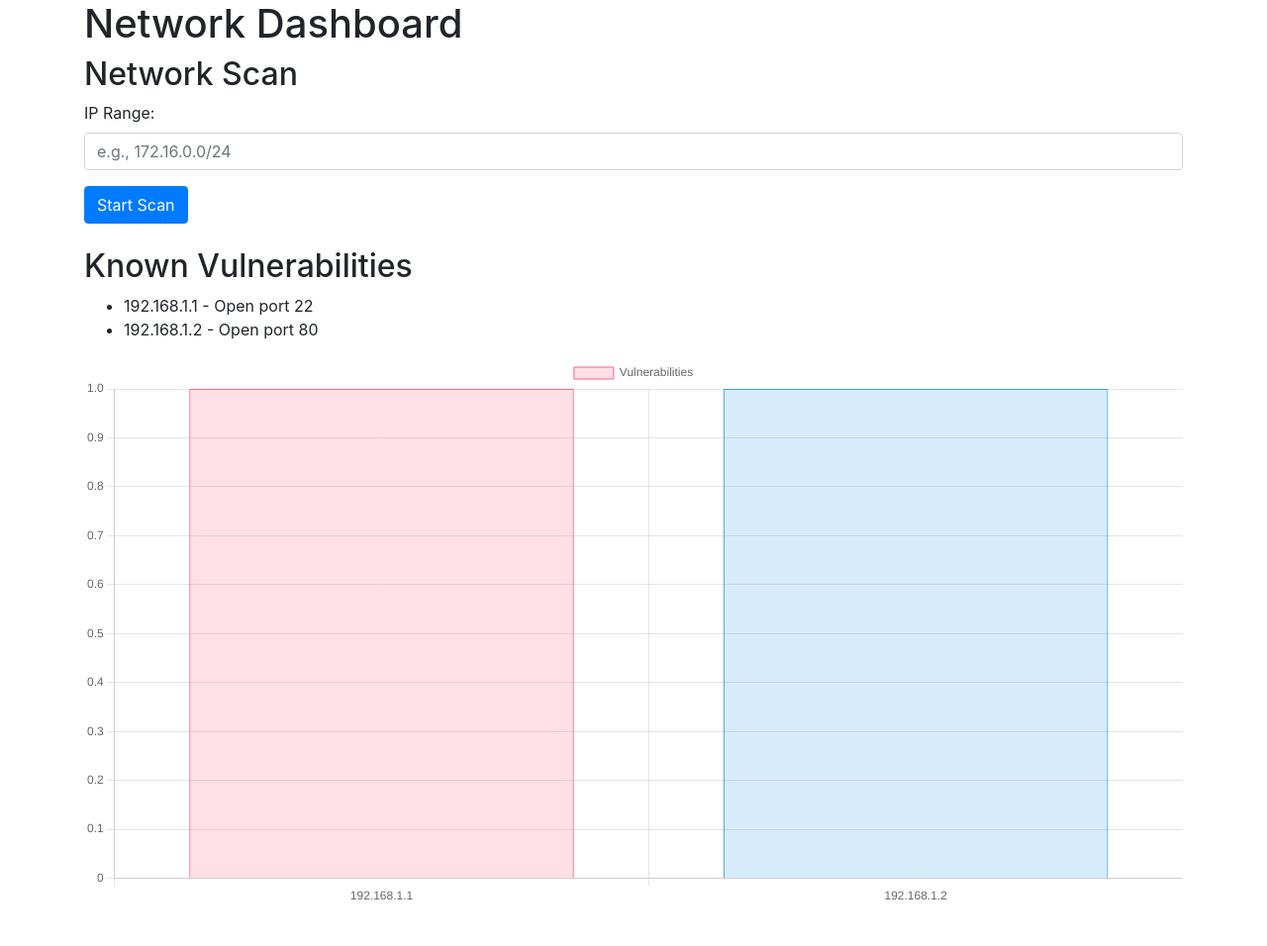
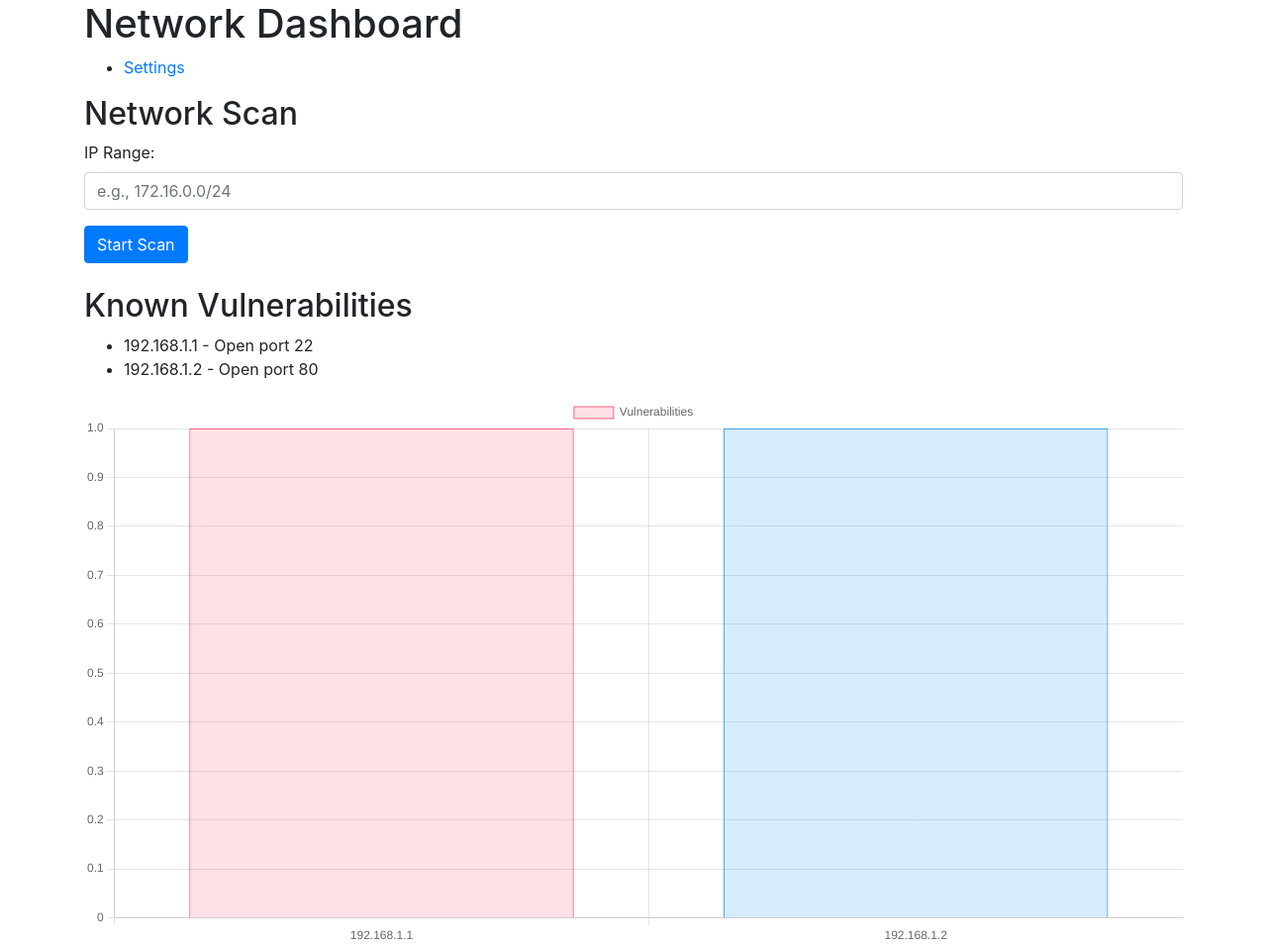
Before and after one commit to fruitcake514/CVEScanner, a Flask app: page / in a window 1280 px wide. Shown: the whole page at 99% size. Before the commit the page ends 910 px from the top, so only its background shows below. Run offline with Flask 3, Linux system fonts and the light colour scheme; some libraries are stand-ins or nearby versions.

Commit message:
Update dashboard.html

```diff
--- a/templates/dashboard.html
+++ b/templates/dashboard.html
@@ -4,15 +4,21 @@
     <meta charset="UTF-8">
     <title>Dashboard</title>
     <link rel="stylesheet" href="https://stackpath.bootstrapcdn.com/bootstrap/4.5.2/css/bootstrap.min.css">
+    <link rel="stylesheet" href="styles.css">
     <script src="https://cdn.jsdelivr.net/npm/chart.js"></script>
     <script src="https://code.jquery.com/jquery-3.6.0.min.js"></script>
 </head>
 <body>
     <div class="container">
         <h1>Network Dashboard</h1>
-
+        <nav>
+            <ul>
+                <li><a href="settings.html">Settings</a></li>
+            </ul>
+        </nav>
         <div class="mb-4">
             <h2>Network Scan</h2>
+
             <form id="scan-form">
                 <div class="form-group">
                     <label for="ip-range">IP Range:</label>
```
